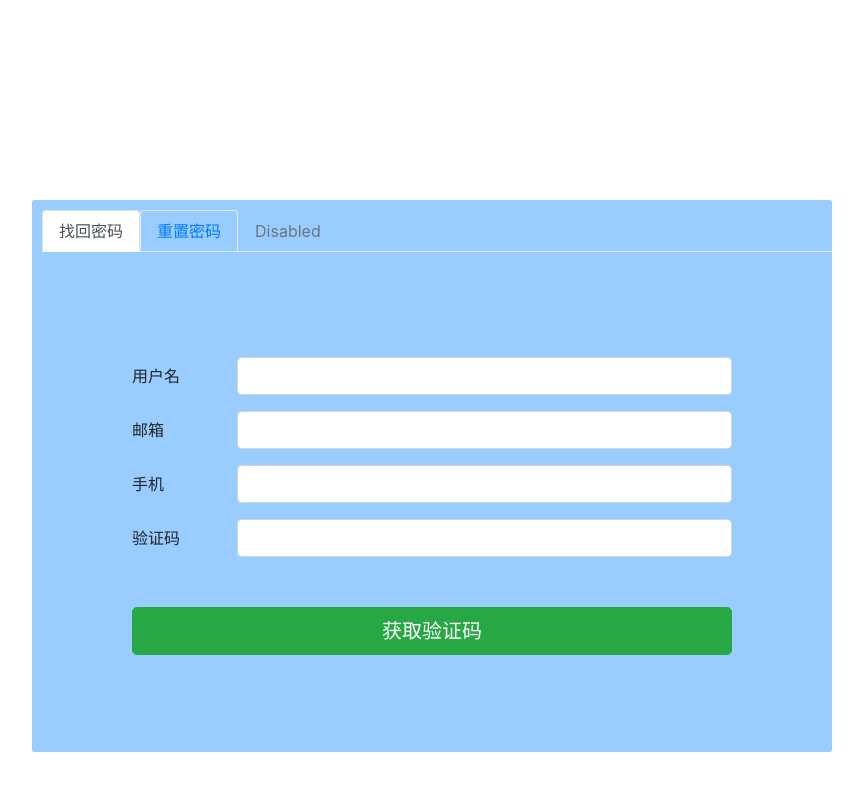
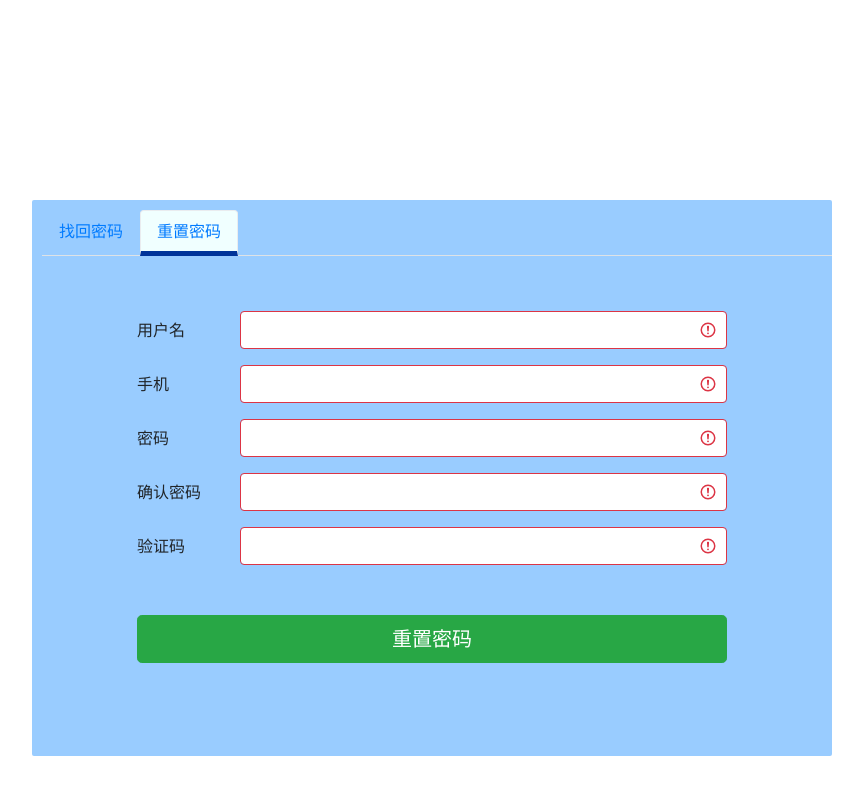
Before and after one commit to doom2020/vue-flask-web, a Vue app: page /forget in a window 1280 px wide. Both pictures are taken after a click on the link "重置密码". Shown: the top 794 px of the page, without its empty margins (208-1071 px from the left). Built offline with nearby package versions, Linux system fonts and the light colour scheme.

Commit message:
找回密码页面,注册页面初步完成

```diff
--- a/src/views/forget/Forget.vue
+++ b/src/views/forget/Forget.vue
@@ -2,64 +2,71 @@
   <div id="forgetDiv">
     <ul class="nav nav-tabs" style="margin-left: 10px;padding-top: 10px;">
       <li class="nav-item">
-          <a class="nav-link active" href="#">找回密码</a>
-      </li>
-      <!-- <li class="nav-item dropdown">
-          <a class="nav-link dropdown-toggle" data-toggle="dropdown" href="#" role="button" aria-haspopup="true" aria-expanded="false">Dropdown</a>
-          <div class="dropdown-menu">
-          <a class="dropdown-item" href="#">Action</a>
-          <a class="dropdown-item" href="#">Another action</a>
-          <a class="dropdown-item" href="#">Something else here</a>
-          <div class="dropdown-divider"></div>
-          <a class="dropdown-item" href="#">Separated link</a>
-          </div>
-      </li> -->
-      <li class="nav-item">
-          <a class="nav-link" href="#">重置密码</a>
+          <a class="nav-link" href="#" :style="state.findPwdStyle" @click="showFindPwdForm">找回密码</a>
       </li>
       <li class="nav-item">
-          <a class="nav-link disabled" href="#" tabindex="-1" aria-disabled="true">Disabled</a>
+          <a class="nav-link" href="#" :style="state.resetPwdStyle" @click="showResetPwdForm">重置密码</a>
       </li>
     </ul>
-    <form id="forgetForm">
+    <form id="findPwdForm" v-if="state.isFindPwd">
       <div class="form-group row">
-        <label for="inputEmail3" class="col-sm-2 col-form-label">用户名</label>
+        <label for="accountForFind" class="col-sm-2 col-form-label">用户名</label>
         <div class="col-sm-10">
-          <input type="text" class="form-control" id="inputEmail3">
+          <input type="text" class="form-control is-valid" id="accountForFind" v-model="state.findForm.account">
         </div>
       </div>
       <div class="form-group row">
-        <label for="inputEmail3" class="col-sm-2 col-form-label">邮箱</label>
+        <label for="phoneForFind" class="col-sm-2 col-form-label">手机</label>
         <div class="col-sm-10">
-          <input type="text" class="form-control" id="inputEmail3">
+          <input type="text" class="form-control is-valid" id="phoneForFind" v-model="state.findForm.phone">
         </div>
       </div>
       <div class="form-group row">
-        <label for="inputEmail3" class="col-sm-2 col-form-label">手机</label>
+        <label for="codeForFind" class="col-sm-2 col-form-label">验证码</label>
         <div class="col-sm-10">
-          <input type="text" class="form-control" id="inputEmail3">
+          <input type="text" class="form-control is-valid" id="codeForFind" v-model="state.findForm.code">
+        </div>
+      </div>
+      <div class="form-group row" style="margin-top: 50px;">
+        <div class="col-sm-12">
+          <button type="button" class="btn btn-success btn-lg btn-block" @click="toFindPassword">找回密码</button>
+        </div>
+      </div>
+    </form>
+    <form id="resetPwdForm" v-if="!state.isFindPwd">
+      <div class="form-group row">
+        <label for="accountForReset" class="col-sm-2 col-form-label">用户名</label>
+        <div class="col-sm-10">
+          <input type="text" class="form-control is-invalid" id="accountForReset" v-model="state.resetForm.account">
         </div>
       </div>
       <div class="form-group row">
-        <label for="inputEmail3" class="col-sm-2 col-form-label">验证码</label>
+        <label for="phoneForReset" class="col-sm-2 col-form-label">手机</label>
         <div class="col-sm-10">
-          <input type="text" class="form-control" id="inputEmail3">
+          <input type="text" class="form-control is-invalid" id="phoneForReset" v-model="state.resetForm.phone">
         </div>
       </div>
-      <!-- <div class="form-group row">
-        <div class="col-sm-2"></div>
+      <div class="form-group row">
+        <label for="pwdForReset" class="col-sm-2 col-form-label">密码</label>
         <div class="col-sm-10">
-          <div class="form-check" style="float: right">
-            <input class="form-check-input" type="checkbox" id="gridCheck1">
-            <label class="form-check-label" for="gridCheck1">
-              同意此协议
-            </label>
-          </div>
+          <input type="password" class="form-control is-invalid" id="pwdForReset" v-model="state.resetForm.pwd">
         </div>
-      </div> -->
+      </div>
+      <div class="form-group row">
+        <label for="upwdForReset" class="col-sm-2 col-form-label">确认密码</label>
+        <div class="col-sm-10">
+          <input type="password" class="form-control is-invalid" id="upwdForReset" v-model="state.resetForm.upwd">
+        </div>
+      </div>
+      <div class="form-group row">
+        <label for="codeForReset" class="col-sm-2 col-form-label">验证码</label>
+        <div class="col-sm-10">
+          <input type="text" class="form-control is-invalid" id="codeForReset" v-model="state.resetForm.code">
+        </div>
+      </div>
       <div class="form-group row" style="margin-top: 50px;">
         <div class="col-sm-12">
-          <button type="button" class="btn btn-success btn-lg btn-block" @click="toRegister">获取验证码</button>
+          <button type="button" class="btn btn-success btn-lg btn-block" @click="toResetPassword">重置密码</button>
         </div>
       </div>
     </form>
@@ -67,8 +74,55 @@
 </template>
 
 <script>
+import { reactive } from 'vue'
+import { useRouter } from 'vue-router'
 export default {
-  name: 'Forget'
+  name: 'Forget',
+  setup() {
+    const router = useRouter()
+    const state = reactive({
+      resetPwdStyle: '',
+      findPwdStyle: 'border-bottom: 5px solid #003399;background-color: #F0FFFF',
+      isFindPwd: true,
+      findForm: {
+        account: '', phone: '', code: ''
+      },
+      resetForm: {
+        account: '', phone: '', code: '', pwd: '', upwd: ''
+      }
+    })
+    const showFindPwdForm = () => {
+      state.findPwdStyle = 'border-bottom: 5px solid #003399;background-color: #F0FFFF'
+      state.resetPwdStyle = ''
+      state.isFindPwd = true
+    }
+    const showResetPwdForm = () => {
+      state.resetPwdStyle = 'border-bottom: 5px solid #003399;background-color: #F0FFFF'
+      state.findPwdStyle = ''
+      state.isFindPwd = false
+    }
+    const toFindPassword = () => {
+      console.log(state.findForm)
+      alert('找回密码成功,密码已下发至短信,请注意查收')
+      setTimeout(() => {
+        router.push({
+          path: '/login'
+        })
+      }, 1000)
+    }
+    const toResetPassword = () => {
+      console.log(state.resetForm)
+      alert('密码重置成功!')
+      setTimeout(() => {
+        router.push({
+          path: '/login'
+        }, 1000)
+      })
+    }
+    return {
+      state, showResetPwdForm, showFindPwdForm, toFindPassword, toResetPassword
+    }
+  }
 }
 </script>
 <style>
@@ -79,11 +133,18 @@ export default {
     border: 2px;
     border-radius: 2px;
   }
-  #forgetForm{
-    padding-top: 5px;
+  #findPwdForm{
+    padding: 5px;
     width: 600px;
-    height: 400px;
+    height: 450px;
     margin: 0 auto;
-    margin-top: 100px;
+    margin-top: 50px;
+  }
+  #resetPwdForm{
+    padding: 5px;
+    width: 600px;
+    height: 450px;
+    margin: 0 auto;
+    margin-top: 50px;
   }
 </style>
--- a/src/views/register/Register.vue
+++ b/src/views/register/Register.vue
@@ -2,33 +2,27 @@
   <div id="registerDiv">
     <form id="registerForm">
       <div class="form-group row">
-        <label for="inputEmail3" class="col-sm-2 col-form-label">用户名</label>
+        <label for="account" class="col-sm-2 col-form-label">用户名</label>
         <div class="col-sm-10">
-          <input type="text" class="form-control" id="inputEmail3">
+          <input type="text" class="form-control is-valid" id="account" v-model="state.registerForm.account">
         </div>
       </div>
       <div class="form-group row">
-        <label for="inputEmail3" class="col-sm-2 col-form-label">邮箱</label>
+        <label for="phone" class="col-sm-2 col-form-label">手机</label>
         <div class="col-sm-10">
-          <input type="text" class="form-control" id="inputEmail3">
+          <input type="text" class="form-control is-valid" id="phone" v-model="state.registerForm.phone">
         </div>
       </div>
       <div class="form-group row">
-        <label for="inputEmail3" class="col-sm-2 col-form-label">手机</label>
+        <label for="pwd" class="col-sm-2 col-form-label">密码</label>
         <div class="col-sm-10">
-          <input type="text" class="form-control" id="inputEmail3">
+          <input type="password" class="form-control is-invalid" id="pwd" v-model="state.registerForm.pwd">
         </div>
       </div>
       <div class="form-group row">
-        <label for="inputPassword3" class="col-sm-2 col-form-label">密码</label>
+        <label for="upwd" class="col-sm-2 col-form-label">确认密码</label>
         <div class="col-sm-10">
-          <input type="password" class="form-control" id="inputPassword3">
-        </div>
-      </div>
-      <div class="form-group row">
-        <label for="inputPassword3" class="col-sm-2 col-form-label">确认密码</label>
-        <div class="col-sm-10">
-          <input type="password" class="form-control" id="inputPassword3">
+          <input type="password" class="form-control is-invalid" id="upwd" v-model="state.registerForm.upwd">
         </div>
       </div>
       <fieldset class="form-group">
@@ -36,15 +30,15 @@
           <legend class="col-form-label col-sm-2 pt-0">性别</legend>
           <div class="col-sm-10">
             <div class="form-check">
-              <input class="form-check-input" type="radio" name="gridRadios" id="gridRadios1" value="option1" checked>
+              <input class="form-check-input" type="radio" name="gridRadios" id="gridRadios1" value="girl" checked>
               <label class="form-check-label" for="gridRadios1" style="margin-right: 80px;">
                 女
               </label>
-              <input class="form-check-input" type="radio" name="gridRadios" id="gridRadios2" value="option2">
+              <input class="form-check-input" type="radio" name="gridRadios" id="gridRadios2" value="boy">
               <label class="form-check-label" for="gridRadios2" style="margin-right: 80px;">
                 男
               </label>
-              <input class="form-check-input" type="radio" name="gridRadios" id="gridRadios3" value="option3" disabled>
+              <input class="form-check-input" type="radio" name="gridRadios" id="gridRadios3" value="secret" disabled>
               <label class="form-check-label" for="gridRadios3">
                 隐藏
               </label>
@@ -56,8 +50,8 @@
         <div class="col-sm-2"></div>
         <div class="col-sm-10">
           <div class="form-check" style="float: right">
-            <input class="form-check-input" type="checkbox" id="gridCheck1">
-            <label class="form-check-label" for="gridCheck1">
+            <input class="form-check-input" type="checkbox" id="agree" :checked="state.registerForm.isAgree">
+            <label class="form-check-label" for="agree">
               同意此协议
             </label>
           </div>
@@ -65,7 +59,7 @@
       </div>
       <div class="form-group row">
         <div class="col-sm-12">
-          <button type="button" class="btn btn-success btn-lg btn-block" @click="toRegister">注册</button>
+          <button type="button" class="btn btn-success btn-lg btn-block" @click="toRegister" :disabled="registerDisabled">注册</button>
         </div>
       </div>
     </form>
@@ -73,18 +67,27 @@
 </template>
 
 <script>
+import { computed, reactive } from 'vue'
 import { useRouter } from 'vue-router'
 export default {
   name: 'Register',
   setup() {
     const router = useRouter()
+    const state = reactive({
+      registerForm: {
+        account: '', phone: '', pwd: '', upwd: '', isAgree: false, registerDisabled: true
+      }
+    })
     const toRegister = () => {
       router.push({
         path: '/'
       })
     }
+    const registerDisabled = computed(() => {
+      return state.registerForm.isAgree
+    })
     return {
-      toRegister
+      state, toRegister, registerDisabled
     }
   }
 }
@@ -98,9 +101,9 @@ export default {
     border-radius: 2px;
   }
   #registerForm{
-    padding-top: 5px;
+    padding-top: 10px;
     width: 600px;
-    height: 520px;
+    height: 500px;
     margin: 0 auto;
   }
 </style>
```
Also changed, not shown: src/views/layout/Layout.vue (line endings or trailing spaces).
